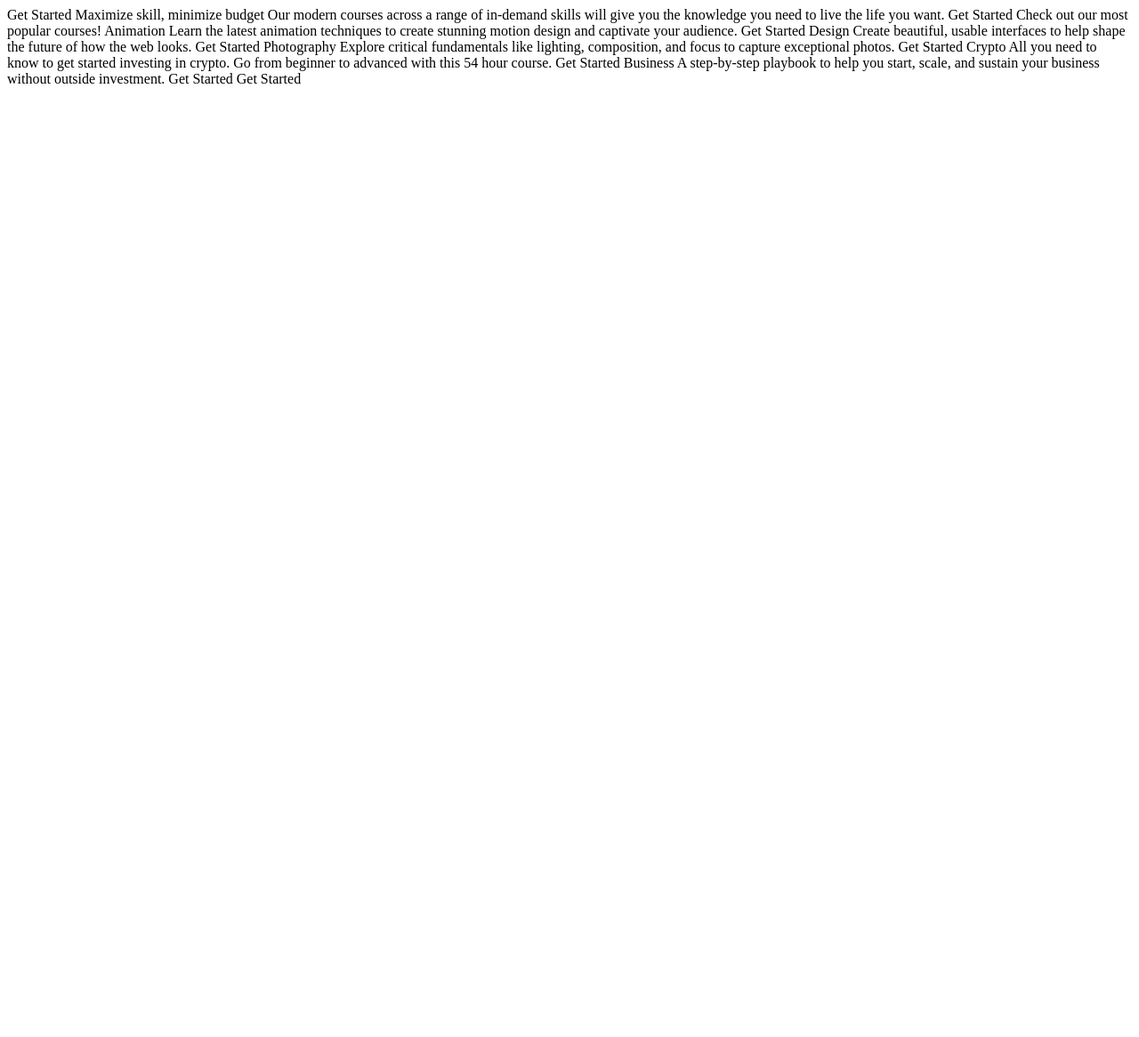
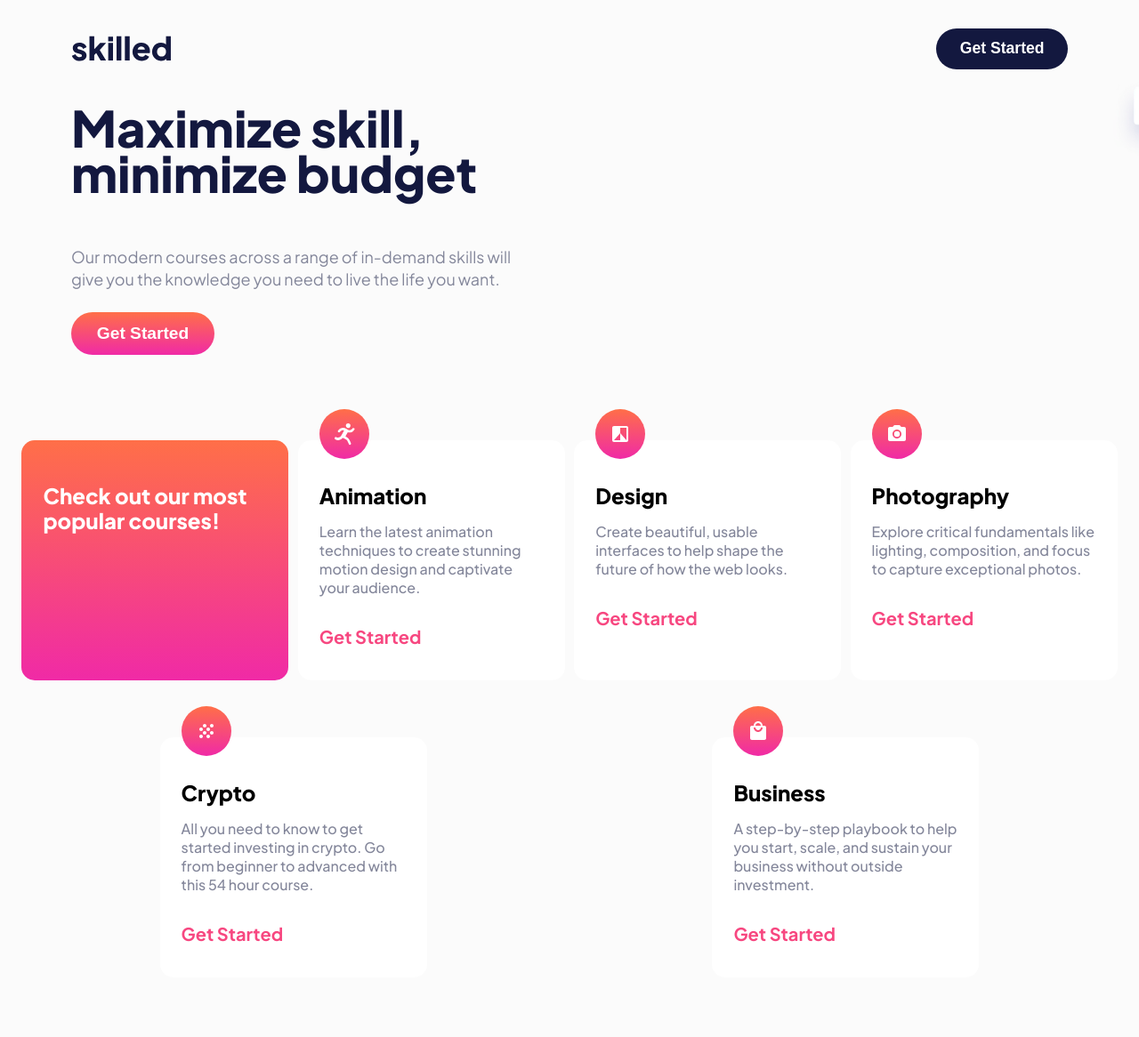
Before and after one commit to ArekR93/skilled_elearning_page, a plain HTML site: page index.html in a window 1280 px wide. Shown: the top 1166 px of the page at 89% size. Before the commit the page ends 800 px from the top, so only its background shows below. Drawn offline with Linux system fonts and the light colour scheme.

Commit message:
proccesing with project

```diff
--- a/index.html
+++ b/index.html
@@ -7,46 +7,112 @@
   <link rel="icon" type="image/png" sizes="32x32" href="./assets/favicon-32x32.png">
 
   <title>Frontend Mentor | Skilled e-learning landing page</title>
+  <link rel="preconnect" href="https://fonts.googleapis.com">
+<link rel="preconnect" href="https://fonts.gstatic.com" crossorigin>
+<link href="https://fonts.googleapis.com/css2?family=Plus+Jakarta+Sans:ital,wght@0,200..800;1,200..800&display=swap" rel="stylesheet">
+  <link rel="stylesheet" href="./css/main.css">
 </head>
 <body>
+  <header>
+    <div class="header-heading">
+      <img src="./assets/logo-dark.svg" alt="Logo firmy">
+      <button class="started-btn">Get Started</button>
+    </div>
+    <div class="header-body">
+      <div class="header-info">
+        <h1 class="header-title">Maximize skill, minimize budget</h1>
+        <p class="header-description">Our modern courses across a range of in-demand skills will give you the
+          knowledge you need to live the life you want.</p>
+        <button class="header-btn">Get Started</button>
+      </div>
+      <div class="header-avatar">
+          <img class="mobile-img" src="./assets/image-hero-mobile.webp" alt="Kobieta z kubkiem herbaty">
+          <img class="tablet-img" src="./assets/image-hero-tablet.webp" alt="Kobieta z kubkiem herbaty">
+          <img class="desktop-img" src="./assets/image-hero-tablet.webp" alt="Kobieta z kubkiem herbaty">
+      </div>
+    </div>
+  </header>
+  <main>
+    <section class="services">
+      <div class="card-box">
+        <div class=" card services-title">
+          <h2 class="card-title">Check out our most popular courses!</h2>
+        </div>
+        <div class="card">
+          <img class="card-img" src="./assets/icon-animation.svg">
+          <h2 class="card-title">Animation</h2>
+          <p class="card-description">Learn the latest animation techniques to create stunning motion
+            design and captivate your audience.</p>
+          <a href="#" class="card-link">Get Started</a>
+        </div>
 
-  Get Started
+        <div class="card">
+            <img class="card-img" src="./assets/icon-design.svg" alt="">
+          <h2 class="card-title">Design</h2>
+          <p class="card-description">Create beautiful, usable interfaces to help shape the future of
+            how the web looks.</p>
+          <a href="#" class="card-link">Get Started</a>
+        </div>
 
-  Maximize skill, minimize budget
+        <div class="card">
+            <img class="card-img" src="./assets/icon-photography.svg" alt="">
+          <h2 class="card-title">Photography</h2>
+          <p class="card-description">Explore critical fundamentals like lighting, composition, and focus
+            to capture exceptional photos.</p>
+          <a href="#" class="card-link">Get Started</a>
+        </div>
 
-  Our modern courses across a range of in-demand skills will give you the
-  knowledge you need to live the life you want.
+        <div class="card">
+            <img class="card-img" src="./assets/icon-crypto.svg" alt="">
+          <h2 class="card-title">  Crypto</h2>
+          <p class="card-description">All you need to know to get started investing in crypto. Go from beginner
+            to advanced with this 54 hour course.</p>
+          <a href="#" class="card-link">Get Started</a>
+        </div>
 
-  Get Started
+        <div class="card">
+            <img class="card-img" src="./assets/icon-business.svg" alt="">
+          <h2 class="card-title">Business</h2>
+          <p class="card-description">A step-by-step playbook to help you start, scale, and sustain your business
+            without outside investment.</p>
+          <a href="#" class="card-link">Get Started</a>
+        </div>
+      </div>
 
-  Check out our most popular courses!
+    </section>
+  </main>
+  <div class="footer">
+    <img src="./assets/logo-light.svg" alt="">
+    <button class="footer-btn">Get Started</button>
+  </div>
 
-  Animation
-  Learn the latest animation techniques to create stunning motion
-  design and captivate your audience.
-  Get Started
 
-  Design
-  Create beautiful, usable interfaces to help shape the future of
-  how the web looks.
-  Get Started
 
-  Photography
-  Explore critical fundamentals like lighting, composition, and focus
-  to capture exceptional photos.
-  Get Started
 
-  Crypto
-  All you need to know to get started investing in crypto. Go from beginner
-  to advanced with this 54 hour course.
-  Get Started
 
-  Business
-  A step-by-step playbook to help you start, scale, and sustain your business
-  without outside investment.
-  Get Started
 
-  Get Started
+
+
+
+
+
+
+
+
+
+
+
+
+
+
+
+
+
+
+
+
+
+
 
 </body>
 </html>
--- /dev/null
+++ b/sass/main.scss
@@ -0,0 +1,290 @@
+$grayishBlue: #666ca3;
+$darkBlue: #13183f;
+$grey: #83869a;
+$redishPink: #f74780;
+$pink: #ffa7c3;
+$white: #fff;
+$orangePinkGradient: linear-gradient(to bottom, #ff6f48, #f02aa6);
+$violetDarkPinkGradient: linear-gradient(to bottom, #4851ff, #f02aa6);
+
+//Heading XL Jakarta ExtraBold 56px 70px lineheight "Increase your skill with minimal budget"
+//Heading L Jakarata Extra Bold 40px 51px lineheight "Users all around the globe"
+//Heading M jakarata Extra Bold 32px 40px lineheight "Check out our most popular courses"
+//Heading S jakarata extra bold 24 px 28px lineheight Card titles
+
+*,
+*::after,
+*::before {
+	box-sizing: border-box;
+	margin: 0;
+	padding: 0;
+}
+@mixin button{
+    padding: .7em 1.5em;
+    color: $white;
+    border-radius: 25px;
+    font-weight: bold;
+    border: none;
+}
+:root{
+    scrollbar-width: none;
+}
+body {
+	font-family: "Plus Jakarta Sans", sans-serif;
+    background-color: #fbfbfb;
+
+
+
+
+}
+header{
+    margin: 1.2em;
+    .header-heading{
+        display: flex;
+        align-items: center;
+        justify-content: space-between;
+        .started-btn{
+            @include button;
+            background-color: $darkBlue;
+
+        }
+    }
+    .header-body{
+        display: flex;
+        flex-direction: column;
+        margin-top: 1.5em;
+        .header-info{
+            .header-title{
+                font-size: 40px;
+                line-height: 51px;
+                font-weight: 900;
+                color: $darkBlue;
+                margin-bottom: 1em;
+            }
+            .header-description{
+                color: $grey;
+                line-height: 25px;
+            }
+            .header-btn{
+                @include button;
+                background-image: $orangePinkGradient;
+                margin-top: 1.3em;
+                font-size: 1.1rem;
+            }
+        }
+        .header-avatar{
+            width: 100%;
+            display: flex;
+            justify-content: center;
+            align-items: center;
+            .mobile-img{
+                width: 100%;
+            }
+            .tablet-img, .desktop-img{
+                display: none;
+            }
+
+        }
+    }
+}
+.services{
+    margin: 1.2em;
+    .services-title{
+        background-image: $orangePinkGradient;
+        padding: 1.5em;
+        border-radius: 15px;
+        h2{
+            color:$white;
+            font-size: 24px;
+            line-height: 35px;
+        }
+    }
+    .card-box{
+        display: flex;
+        flex-direction: column;
+        margin-top: 4em;
+        align-items: center;
+        .card{
+            position: relative;
+            background-color: $white;
+            margin-bottom: 4em;
+            border-radius: 15px;
+            padding: 1.5em;
+            .card-img{
+                position: absolute;
+                top: -35px;
+            }
+            .card-title{
+                margin-top: 1em;
+                font-size: 24px;
+                font-weight: 900;
+                line-height: 28px;
+            }
+            .card-description{
+                margin-top: 1em;
+                color: $grey;
+                font-weight: 500;
+                margin-bottom: 2em;
+            }
+            .card-link{
+                text-decoration: none;
+                font-size: 20px;
+                font-weight: 700;
+                color:$redishPink;
+            }
+        }
+    }
+}
+.footer{
+    background-color: $darkBlue;
+    padding: 2.5em 1.2em;
+    display: flex;
+    align-items: center;
+    justify-content: space-between;
+    img{
+        width: 120px;
+        height: 30px;
+
+    }
+    .footer-btn{
+        @include button;
+        background-image: $violetDarkPinkGradient;
+        font-size: 15px;
+    }
+}
+
+@media (min-width:768px) {
+    header{
+        margin: 0em;
+        overflow: hidden;
+        .header-heading{
+            margin: 2em;
+            .started-btn{
+                font-size: 1.1rem;
+            }
+        }
+        .header-body{
+            margin: 2em;
+            flex-direction: row;
+            margin-top: 2.5em;
+            .header-info{
+                .header-btn{
+                    font-size: 1.2rem;
+                }
+            }
+            .header-avatar{
+                position: relative;
+
+                .mobile-img{
+                    display: none;
+                }
+                .tablet-img{
+                    position: absolute;
+                    top: -160px;
+                    right: -230px;
+                    width: 150%;
+                    display: flex;
+                }
+            }
+        }
+    }
+    .services{
+        margin: 1.2em;
+        .services-title{
+            background-image: $orangePinkGradient;
+            padding: 1.5em;
+            border-radius: 15px;
+            h2{
+                color:$white;
+                font-size: 24px;
+                line-height: 35px;
+            }
+        }
+        .card-box{
+            flex-direction: row;
+            flex-wrap: wrap;
+            align-items: center;
+            justify-content: space-around;
+            .card{
+                width: 300px;
+                height: 270px;
+                .card-img{
+                    position: absolute;
+                    top: -35px;
+                }
+                .card-title{
+                    margin-top: 1em;
+                    font-size: 24px;
+                    font-weight: 900;
+                    line-height: 28px;
+                }
+                .card-description{
+                    margin-top: 1em;
+                    color: $grey;
+                    font-weight: 500;
+                    margin-bottom: 2em;
+                }
+                .card-link{
+                    text-decoration: none;
+                    font-size: 20px;
+                    font-weight: 700;
+                    color:$redishPink;
+                }
+            }
+        }
+    }
+    .footer{
+        padding: 2.5em 2.2em;
+    }
+}
+
+@media (min-width: 992px){
+    header{
+        .header-heading{
+            margin: 2em 5em;
+            .started-btn{
+                font-size: 1.1rem;
+                cursor: pointer;
+                z-index: 100;
+                transition: background-color .5s;
+            }
+            .started-btn:hover{
+                background-color:  #656b8f;
+            }
+        }
+        .header-body{
+            margin: 2em 5em;
+            flex-direction: row;
+            margin-top: 2.5em;
+            .header-info{
+                .header-title{
+                    font-size: 56px;
+                }
+                .header-description{
+                    font-size: 18px;
+                }
+                .header-btn{
+                    font-size: 1.2rem;
+                    cursor: pointer;
+                    transition: opacity .5s;
+                }
+                .header-btn:hover{
+                    opacity: 0.7
+                }
+            }
+            .header-avatar{
+                .mobile-img, .tablet-img{
+                    display: none;
+                }
+                .desktop-img{
+                    width: 50%;
+                    display: flex;
+                    position: absolute;
+                    right: -350px;
+                    top: -250px;
+                }
+
+            }
+        }
+    }
+}
```
Also changed, not shown: Plan.txt (added), css/main.css (added), 1 other file.
